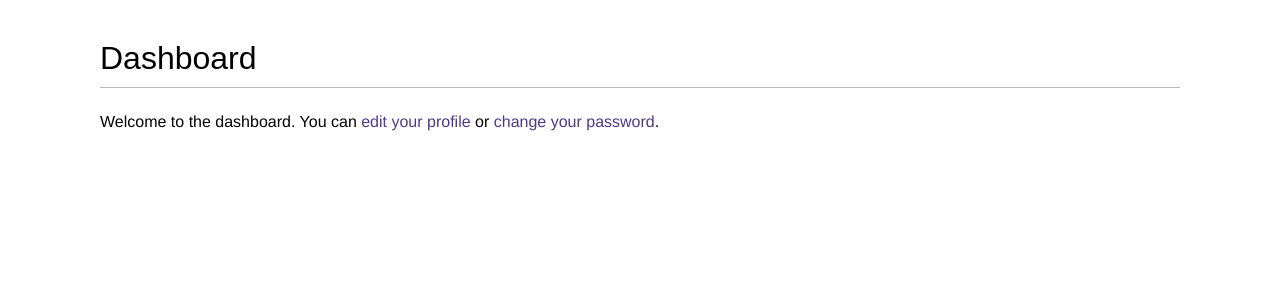
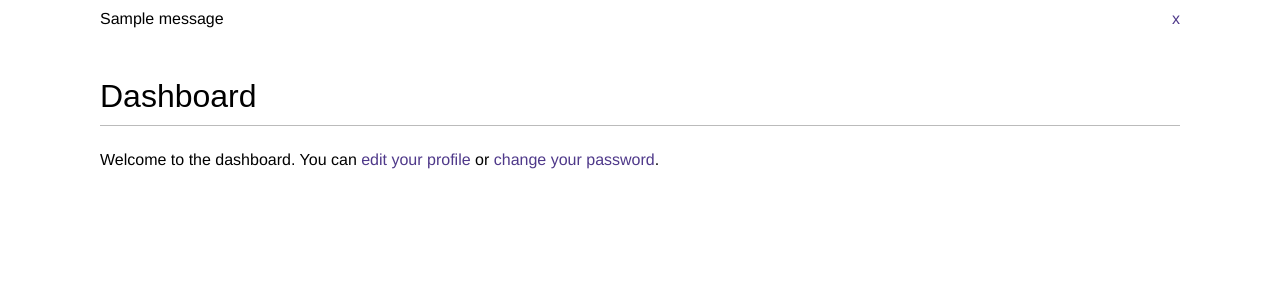
Before and after one commit to jamiul-999/Snappers, a Django app: page /account/ in a window 1280 px wide. Shown: the part 48-348 px from the top of the page. Run offline with Django 5.2, Linux system fonts and the light colour scheme; a user stored in the database is signed in; tables that the repository leaves empty hold one stand-in row (values such as "Sample post"); one stand-in notice (Sample message) is shown; some web fonts are replaced.

Commit message:
Message added for updated profile

```diff
--- a/snappers/account/templates/base.html
+++ b/snappers/account/templates/base.html
@@ -34,6 +34,16 @@
                 {% endif %}
             </span>
         </div>
+        {% if messages %}
+        <ul class="messages">
+            {% for message in messages %}
+                <li class="{{ messages.tags }}">
+                    {{ message|safe }}
+                    <a href="#" class="close">x</a>
+                </li>
+            {% endfor %}
+        </ul>
+        {% endif %}
         <div id="content">
             {% block content %}
             {% endblock %}
--- a/snappers/account/views.py
+++ b/snappers/account/views.py
@@ -1,6 +1,6 @@
 from django.contrib.auth.decorators import login_required
 from django.contrib.auth import authenticate, login
-#from django.contrib import messages
+from django.contrib import messages
 from django.http import HttpResponse
 from django.shortcuts import render, redirect
 from .forms import (
@@ -82,8 +82,13 @@ def edit(request):
         if user_form.is_valid() and profile_form.is_valid():
             user_form.save()
             profile_form.save()
-            #messages.success(request, "Profile updated successfully!")
-            return redirect("dashboard")
+            messages.success(
+                request,
+                "Profile updated successfully!"
+            )
+        else:
+            messages.error(request, "Error updating your profile")
+
     else:
         user_form = UserEditForm(instance=request.user)
         profile_form = ProfileEditForm(instance=request.user.profile)
```
Also changed, not shown: 1 other file.
